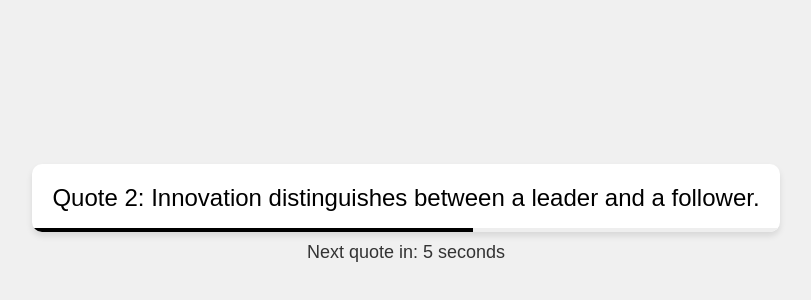
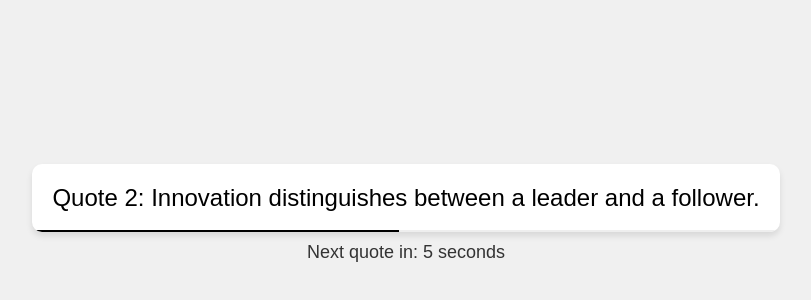
Before and after one commit to tupperd/good-reminders, a plain HTML site: page index.html in a window 1280 px wide. Shown: the part 182-482 px from the top of the page, without its empty margins (234-1045 px from the left). Drawn offline with Linux system fonts and the light colour scheme.

Commit message:
fixed off by one error and adjusted line width

```diff
--- a/index.html
+++ b/index.html
@@ -38,7 +38,7 @@
             bottom: 0;
             left: 0;
             width: 100%;
-            height: 4px; /* Thin line */
+            height: 2px; /* Thin line */
             background-color: #eee; /* Light grey background for the bar */
         }
         #progress-bar-fill {
@@ -64,7 +64,6 @@
             "Quote 4: Success is not final, failure is not fatal: it is the courage to continue that counts."
         ];
 
-        let currentIndex = 0;
         const interval = 10 * 1000; // 10 seconds
         let countdownTimerElement = document.getElementById('countdown-timer');
         let progressBarFill = document.getElementById('progress-bar-fill');
@@ -80,17 +79,19 @@
         function updateCountdown() {
             let remainingTime = interval / 1000;
             countdownTimerElement.textContent = remainingTime;
-            let progressBarWidth = 100;
 
-            progressBarFill.style.width = '100%'; // Start from full width
-            let countdownInterval = setInterval(() => {
+            // Ensure progress bar fill starts from 0
+            progressBarFill.style.width = '100%';
+
+            // Calculate the decrement interval
+            let progressBarInterval = setInterval(() => {
                 remainingTime--;
                 countdownTimerElement.textContent = remainingTime;
-                progressBarWidth = (remainingTime / (interval / 1000)) * 100;
+                let progressBarWidth = (remainingTime - 1) / (interval / 1000) * 100;
                 progressBarFill.style.width = progressBarWidth + '%';
 
                 if (remainingTime <= 0) {
-                    clearInterval(countdownInterval);
+                    clearInterval(progressBarInterval);
                 }
             }, 1000);
         }
```
